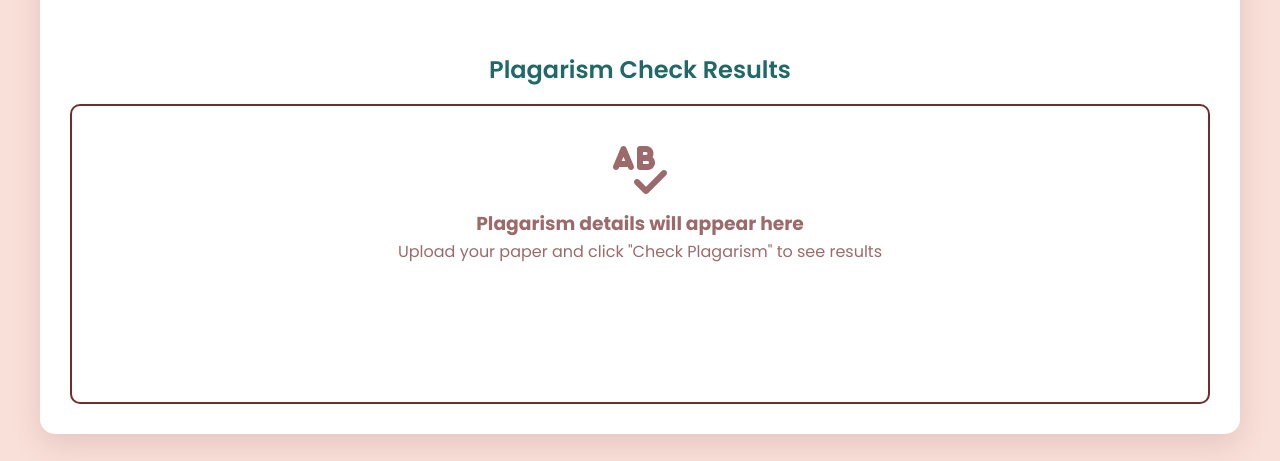
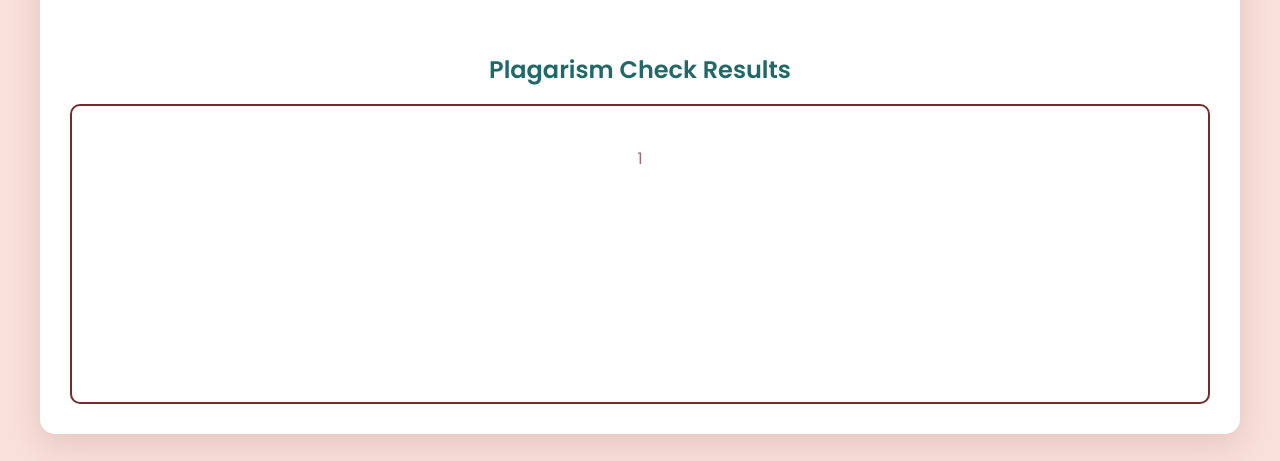
Before and after one commit to overclocked-2124/ResearchRanker, a Flask app: page /plagarism in a window 1280 px wide. Shown: the part 753-1214 px from the top of the page. Run offline with Flask 3, Linux system fonts and the light colour scheme; a user stored in the database is signed in; some libraries are stand-ins or nearby versions; some web fonts are replaced.

Commit message:
99% working plagiarism_detector

```diff
--- a/app/app.py
+++ b/app/app.py
@@ -272,7 +272,9 @@ def checkgrammer():
 def plagarism():
     logged_in = session.get('logged_in', False)
     username = session.get('username', None)
-    return render_template("plagarism.html",logged_in=logged_in, username=username,title="ResearchRankers-Plagarism",css_path='style-plagarism')
+    plagarism_result =  session.get('plagarism_result',None)
+    return render_template("plagarism.html",logged_in=logged_in, username=username,title="ResearchRankers-Plagarism",css_path='style-plagarism', plagarism_result=plagarism_result)
+
 
 @app.route('/check-plagarism',methods=['POST'])
 def check_plagarism():
@@ -288,16 +290,18 @@ def check_plagarism():
     user_file.save(user_filepath)
 
     paper_title=extract_title(user_filepath)
+    print(paper_title)
     url=coreAPICall(paper_title)
     pdf_bytes=download_pdf_from_url(url)
 
     downloaded_text=extract_text_from_pdf_bytes(pdf_bytes)
     user_text=readPDF(user_filepath)
-    avg_sim=compute_similarity(user_text,downloaded_text)
-
+    plagarism_result=compute_similarity(user_text,downloaded_text)
+    session['plagarism_result'] = round(float(plagarism_result) * 100, 2)
     os.remove(user_filepath)
     return redirect(url_for('plagarism'))
 
 
+
 if __name__ == "__main__":
     app.run(debug=True)
--- a/app/templates/plagarism.html
+++ b/app/templates/plagarism.html
@@ -26,7 +26,7 @@
                             </svg>
                             <p class="file-name">No file selected</p>
                         </label>
-                        <input id="grammar-file" name="file" type="file" class="hidden-input" accept=".pdf,.doc,.docx">
+                        <input id="grammar-file" name="user_file" type="file" class="hidden-input" accept=".pdf">
                     </div>
                 </section>
             </div>
@@ -45,9 +45,16 @@
             <h2>Plagarism Check Results</h2>
             <div class="results-container">
                 <div class="results-placeholder">
+                    {%if plagarism_result %}
+                    <div class="ai_output">
+                        <md>{{plagarism_result}}</md>
+                        <script src="https://cdn.jsdelivr.net/gh/MarketingPipeline/Markdown-Tag/markdown-tag.js"></script>
+                     </div>
+                    {%else%}
                     <i class="fas fa-spell-check"></i>
                     <h3>Plagarism details will appear here</h3>
                     <p>Upload your paper and click "Check Plagarism" to see results</p>
+                    {% endif %}
                 </div>
             </div>
         </section>
--- a/app/utils/plagiarism_detector.py
+++ b/app/utils/plagiarism_detector.py
@@ -28,9 +28,9 @@ def extract_title(pdf_path):
 
 def coreAPICall(title):
     params = {
-    "q": title ,        # your search query
-    "hasFullText": "true",           # only return items with full text
-    "limit": 10,                     # number of results
+    "q": title ,
+    "hasFullText": "true",
+    "limit": 20,
     "apiKey": "H9F2ZVkoQpcYyXazGhlSsunLIUm5Cext"
 }
     URL = f"https://api.core.ac.uk/v3/search/works"
```
